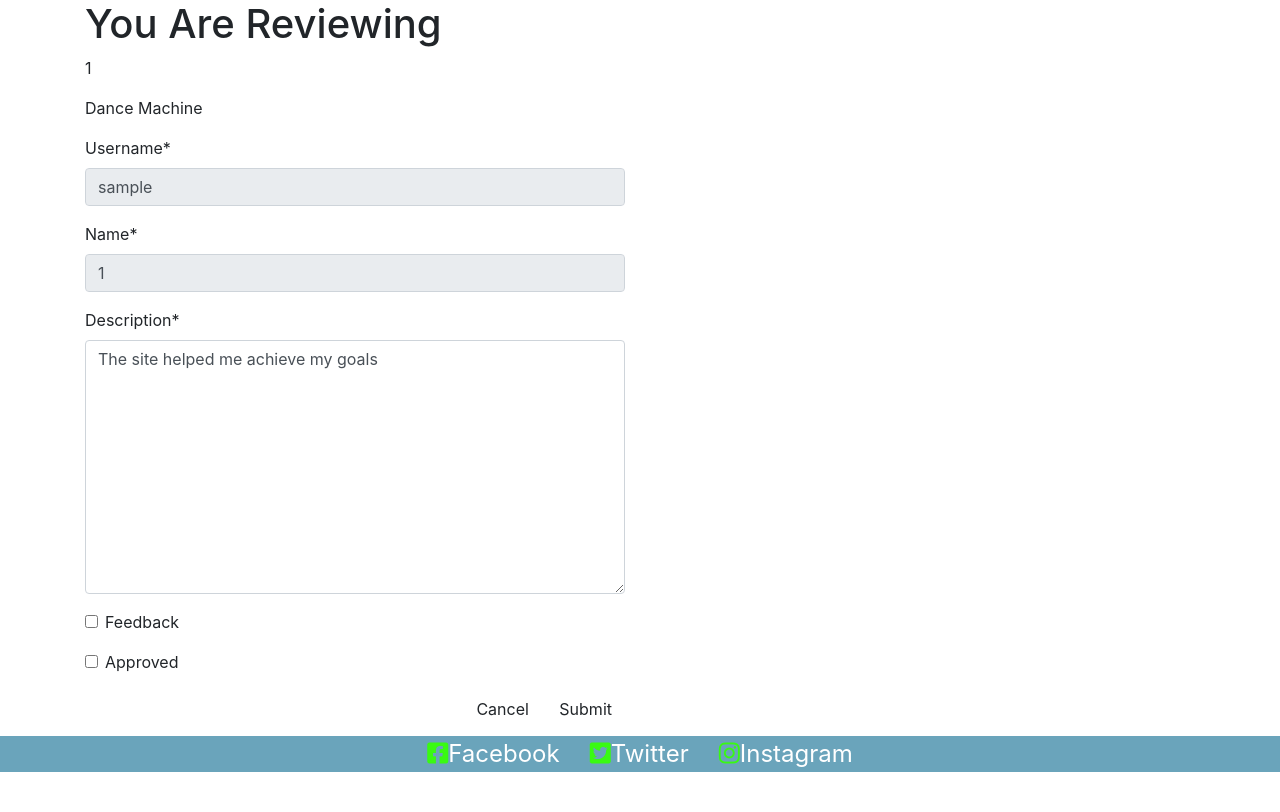
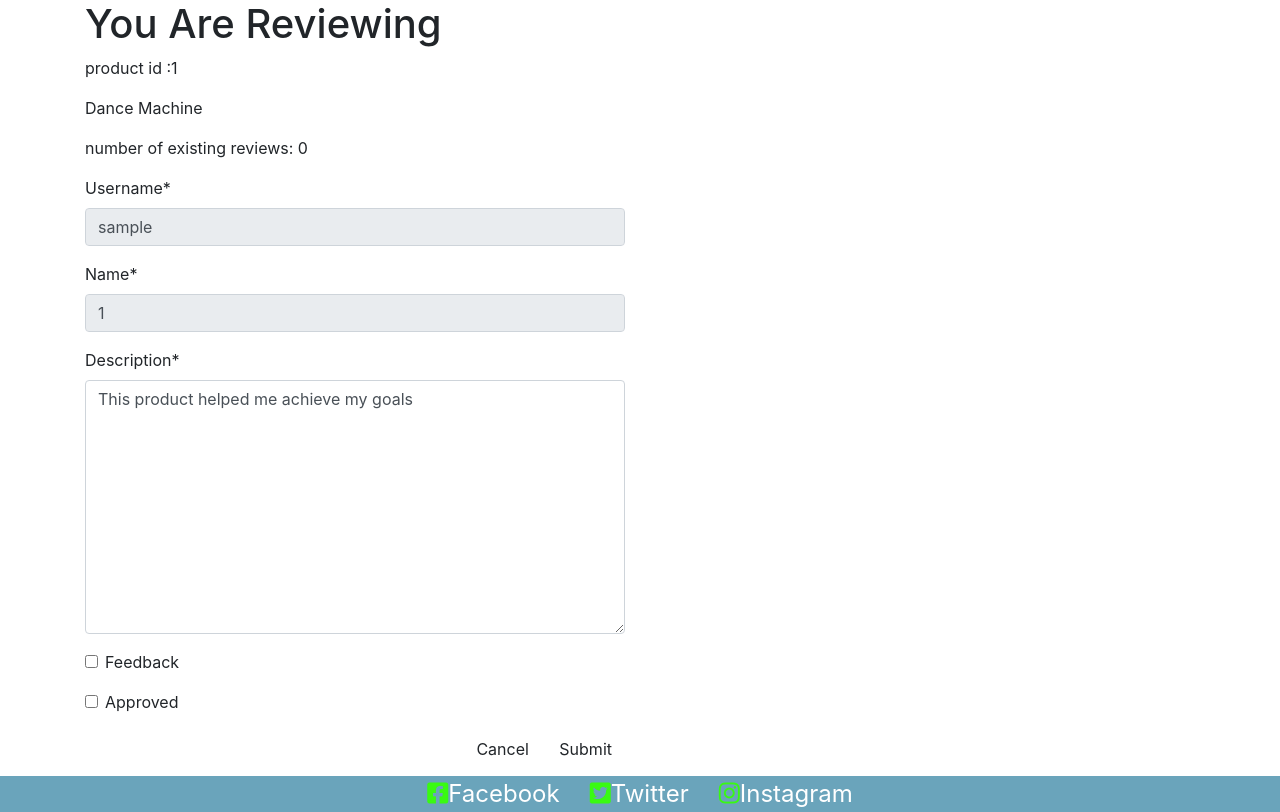
Before and after one commit to FirmoDaniel/Total_Health_At_Home, a Django app: page /profile/add_review/1/ in a window 1280 px wide. Shown: the part 72-884 px from the top of the page. Before the commit the page ends 844 px from the top, so only its background shows below. Run offline with Django 3.2, Linux system fonts and the light colour scheme; the visitor is signed in with stand-in values (Sample User, id 1); data comes from the database, SQL or seed files in the repository; parts of the project's set-up code (start-up, migrations or seed data) failed here and were passed over; some libraries are stand-ins or nearby versions.

Commit message:
UPDATED: add_review.html with check {{ existing_reviews }} to stop multiple product reviews by one user for one product.

```diff
--- a/profiles/models.py
+++ b/profiles/models.py
@@ -49,7 +49,7 @@ class Review(models.Model):
 
     username = models.CharField(max_length=64, null=False, blank=False)
     name = models.CharField(max_length=64, null=False, blank=False)
-    description = models.TextField(null=False, blank=False, default='The site helped me achieve my goals')
+    description = models.TextField(null=False, blank=False, default='This product helped me achieve my goals')
     feedback = models.BooleanField(default=False, null=False, blank=False)
     approved = models.BooleanField(default=False, null=False, blank=False)
 
--- a/profiles/templates/profiles/add_review.html
+++ b/profiles/templates/profiles/add_review.html
@@ -4,9 +4,13 @@
 
 {% block content %}
 <div class="container">
+    {% if existing_reviews > 0 %}
+        <p>You have already revied this product <a href="{% url 'product_detail' product.id %}">here</a></p>
+    {% else %}
         <h1>You Are Reviewing </h1>
-    <p>{{ product.id }}</p>
+        <p>product id :{{ product.id }}</p>
         <p>{{ product.name }}</p>
+        <p> number of existing reviews: {{ existing_reviews }}</p>
 
         <div class="row">
             <div class="col-12 col-md-6">
@@ -20,6 +24,7 @@
                 </form>
             </div>
         </div>
+    {% endif %}
 </div>
 {% endblock %}
 
--- a/profiles/views.py
+++ b/profiles/views.py
@@ -135,6 +135,9 @@
     """render a pre-populated form with product id from profile purchased products """
     product = get_object_or_404(Product, pk=product_id)
 
+    users_existing_reviews = Review.objects.filter(name=product.id, username=request.user)
+    existing_reviews = len(users_existing_reviews)
+
     if request.method == 'POST':
         form = ReviewForm(request.POST, user=request.user)
         if form.is_valid():
@@ -150,6 +153,7 @@
     context = {
         'product': product,
         'form':form,
+        'existing_reviews': existing_reviews,
     }
 
     return render(request, template, context)
```
Also changed, not shown: profiles/migrations/0004_alter_review_description.py (added). Lines whose indentation alone changed are shown as unchanged.
